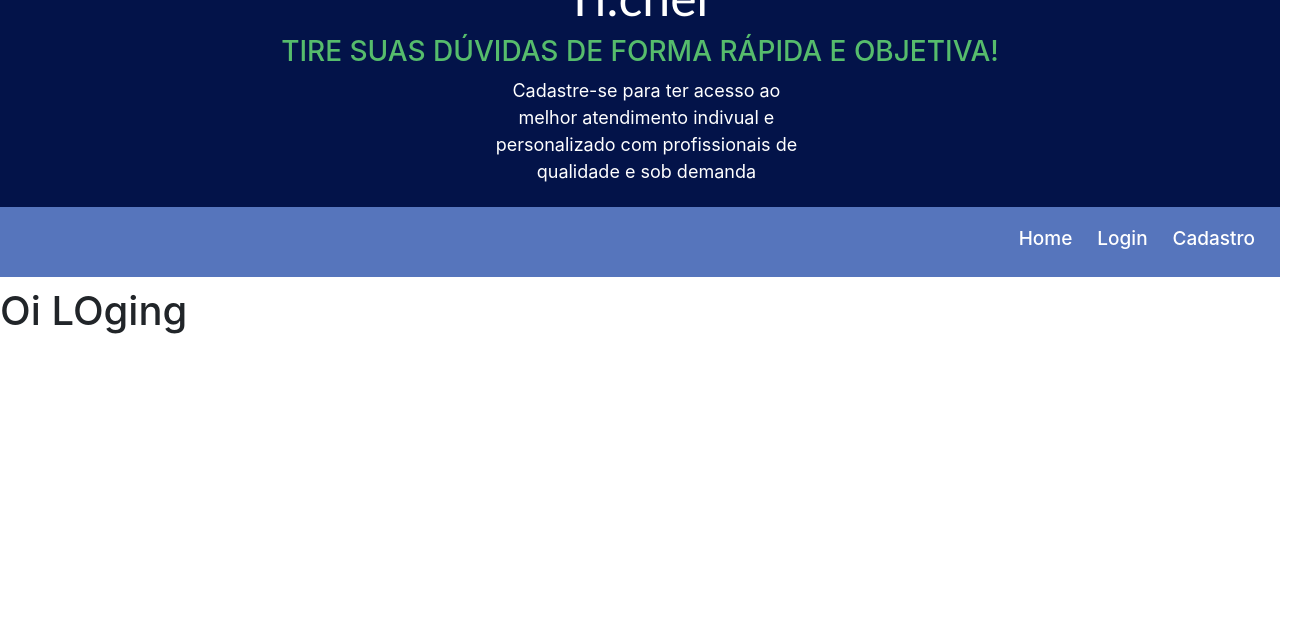
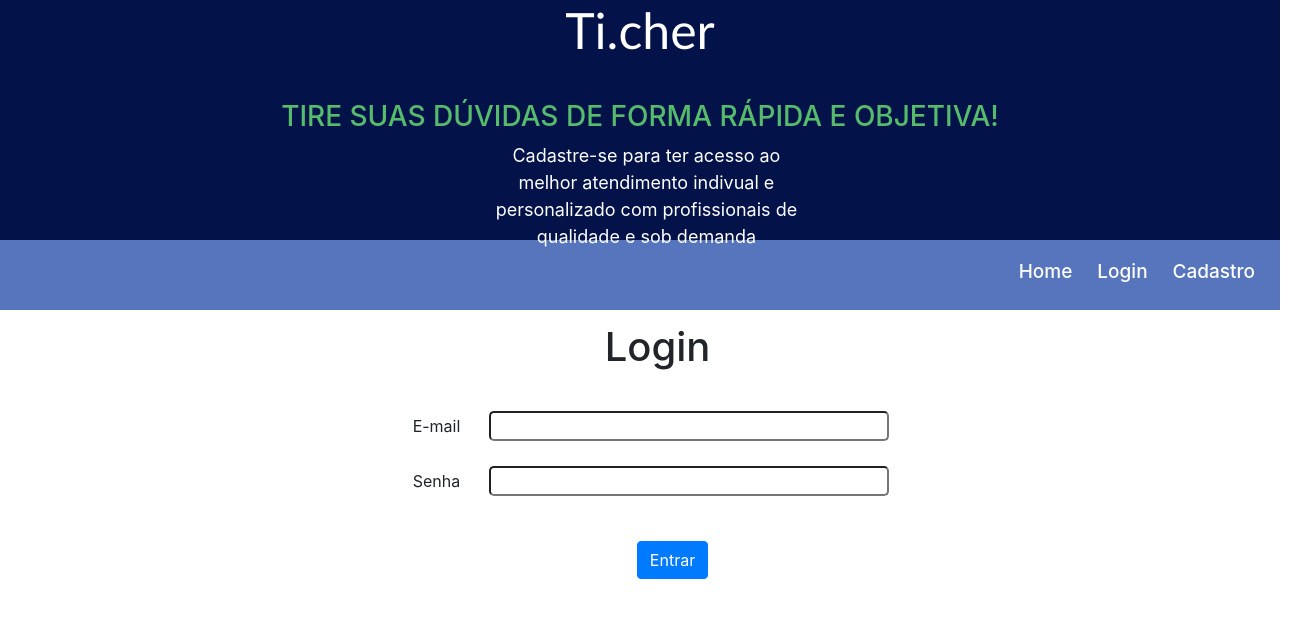
Before and after one commit to Juliana-Pavan-Marcussi/projetoFinal_front, a React (Create React App) app: page /login in a window 1280 px wide. Shown: the top 618 px of the page, 1315 px wide, since content can reach past the window. Built offline with nearby package versions, Linux system fonts and the light colour scheme.

Commit message:
Ajustes nas telas de logins e cadastro.

```diff
--- a/package.json
+++ b/package.json
@@ -9,7 +9,7 @@
     "@testing-library/react": "^11.1.0",
     "@testing-library/user-event": "^12.1.10",
     "axios": "^0.24.0",
-    "bootstrap": "^4.0.0-alpha.6",
+    "bootstrap": "^4.6.1",
     "material-icons": "^1.10.2",
     "multiselect-react-dropdown": "^2.0.7",
     "react": "^17.0.2",
@@ -18,6 +18,7 @@
     "react-icons": "^4.3.1",
     "react-router-dom": "^5.2.0",
     "react-scripts": "4.0.3",
+    "reactstrap": "^9.0.1",
     "web-vitals": "^1.0.1"
   },
   "scripts": {
--- a/public/index.html
+++ b/public/index.html
@@ -14,6 +14,7 @@
     href="https://fonts.googleapis.com/css?family=Material+Icons"
     rel="stylesheet"
   />
+  <link rel="stylesheet" href="https://cdn.jsdelivr.net/npm/bootstrap@4.0.0/dist/css/bootstrap.min.css" />
     <!--
       manifest.json provides metadata used when your web app is installed on a
       user's mobile device or desktop. See https://developers.google.com/web/fundamentals/web-app-manifest/
--- a/src/App.css
+++ b/src/App.css
@@ -8,7 +8,6 @@
 .header-content{
     background-color: #031349;
     height: 240px;
-    margin-top: -33px;
 }
 
 .subtitle-green{
@@ -25,5 +24,5 @@ text-align: center;
 }
 
 .content{
-    margin-top: 10px;
+    margin-top: 13px;
 }
--- a/src/Forms/AddUserForm.js
+++ b/src/Forms/AddUserForm.js
@@ -1,11 +1,27 @@
 import React, { useState } from 'react';
 import '../pages/Cadastro.css';
 import Multiselect from 'multiselect-react-dropdown';
-import { Button } from 'react-bootstrap';
+import {
+    Button,
+    Form,
+    FormGroup,
+    Label,
+    Input,
+    FormText,
+    Col,
+    Row,
+    Card,
+    CardBody,
+    Table,
+    CardHeader,
+    InputGroup,
+    InputGroupAddon,
+    InputGroupText,
+} from 'reactstrap';
 
 const AddUserForm = (props) => {
 
-    const initialFormState = { name: '', email: '', password: '' }
+    const initialFormState = { name: '', email: '', cpf: '', phone: '', password: '', checkbox: '' }
     const [user, setUser] = useState(initialFormState);
     const [isChecked, setIsChecked] = useState(false);
 
@@ -65,24 +81,27 @@ const AddUserForm = (props) => {
                     onChange={handleInputChange} />
             </div>
             <div className="input-form">
-                <input className="checkbox-input"
-                    type="checkbox"
-                    name="checkbox"
+                <Input
+                    type="radio"
+                    name="radio"
                     value={user.checkbox}
-                    checked={isChecked}
-                    onChange={handleInputChange} />
+                    onChange={handleInputChange}
+                    size="md"
+                    bsSize="large"
+                ></Input>
                 <label className="checkbox-label">Você é um professor?</label>
             </div>
             <div className="input-form">
-                <label className="text-label">URL do Linkedin</label>
+                <label className="text-label-2">URL do Linkedin</label>
                 <input className="text-input"
-                    type="text"
+                    type="url"
                     name="url"
                     value={user.url}
                     onChange={handleInputChange} />
             </div>
-            <div className="multiselct-form">
-            <label className="text-label">Assuntos</label>
+            <div className="input-form">
+                <Row>
+                    <span className="text-label-3">Assuntos</span>
                     <Multiselect
                         disablePreSelectedValues
                         displayValue="name"
@@ -107,13 +126,13 @@ const AddUserForm = (props) => {
                     //selectedValues={this.state.selectedValue} // Preselected value to persist in dropdown
                     //onSelect={this.onSelect} // Function will trigger on select event
                     //onRemove={this.onRemove} // Function will trigger on remove event
-                displayValue="name" // Property name to display in the dropdown options
                     />
+                </Row>
             </div>
             <div className="button-form">
-                <button className="btn-blue">Cadastre-se</button>
+                <Button color="primary">Cadastre-se</Button>
             </div>
-            <Button color="danger">Danger!</Button>
+
         </form>
     )
 }
--- /dev/null
+++ b/src/Forms/LoginUserForm.js
@@ -0,0 +1,46 @@
+import React, { useState } from 'react';
+import { Button } from 'reactstrap';
+
+const LoginUserForm = (props) => {
+
+    const initialFormState = {  email: '', password: '' }
+    const [user, setUser] = useState(initialFormState);
+
+    const handleInputChange = (event) => {
+        const { name, value } = event.target
+        setUser({ ...user, [name]: value })
+    };
+
+    return (
+        <form onSubmit={(event) => {
+            event.preventDefault()
+            if (!user.email || !user.password) return
+
+            props.loginUser(user)
+            setUser(initialFormState)
+        }}
+        >
+            <div className="input-form">
+                <label className="text-label">E-mail</label>
+                <input className="text-input"
+                    type="text"
+                    name="email"
+                    value={user.email}
+                    onChange={handleInputChange} />
+            </div>
+            <div className="input-form">
+                <label className="text-label">Senha</label>
+                <input className="text-input"
+                    type="password"
+                    name="password"
+                    value={user.password}
+                    onChange={handleInputChange} />
+            </div>
+            <div className="button-form">
+            <Button color="primary">Entrar</Button>
+            </div>
+        </form>
+    )
+}
+
+export default LoginUserForm
--- a/src/Services/UserService.js
+++ b/src/Services/UserService.js
@@ -11,6 +11,14 @@ class userService{
         });
 	}
 
+  loginUserService(user) {
+    return apiTicher
+    .post("/students")
+    .then((response) => {
+        return response.data;
+    });
+}
+
 }
 
 export default new userService;
--- a/src/pages/Cadastro.css
+++ b/src/pages/Cadastro.css
@@ -1,5 +1,10 @@
 .title{
     text-align: center;
+    margin-right: -35px;
+}
+
+h1{
+    margin-bottom: 2.5rem !important;
 }
 
 .input-form{
@@ -10,6 +15,21 @@
 .text-label{
     margin-right: 7px;
     text-align: center;
+    width: 90px;
+}
+
+.text-label-2{
+    margin-right: 14px;
+    text-align: center;
+    width: 140px;
+    margin-left: -53px;
+}
+
+.text-label-3 {
+    margin-right: -699px;
+    text-align: center;
+    width: 140px;
+    margin-left: 567px;
 }
 
 .text-input{
@@ -27,12 +47,14 @@
 }
 
 .checkbox-input{
-    margin-right: 4px;
+    margin-right: 8px;
+    width: 25px;
 }
 
 .button-form{
     text-align: center;
     margin-top: 40px;
+    margin-left: 65px;
 }
 
 .multiselect-form{
--- a/src/pages/Home.css
+++ b/src/pages/Home.css
@@ -8,7 +8,7 @@
     text-align: center;
     font-weight: 600;
     font-size:20px;
-    text-shadow: 2px 2px 2px #c1c1c1;
+    text-shadow: 1px 1px 2px #c1c1c1;
 }
 
 .icon{
@@ -18,10 +18,10 @@
 
 svg {
     stroke: currentcolor;
-    fill: green;
+    fill: #56BC6C;
     stroke-width: 0;
-    height: 1em;
-    width: 1em;
+    height: 1.5em;
+    width: 1.5em;
 }
 
 .footer{
@@ -40,5 +40,5 @@ svg {
 .footer-info-title{
     font-weight: 600;
     font-size:20px;
-    text-shadow: 2px 2px 2px #c1c1c1;
+    text-shadow: 1px 1px 2px #c1c1c1;
 }
--- a/src/pages/Login.js
+++ b/src/pages/Login.js
@@ -1,9 +1,19 @@
-import React from 'react'
+import React, { useState } from 'react';
+import UserService from '../Services/UserService';
+import LoginUserForm from '../Forms/LoginUserForm';
 
-function Login() {
+const Login = () => {
+
+    const [users, setUsers] = useState('');
+
+    const loginUser = (user) => {
+       return UserService.loginUserService(user);
+        }
+
     return (
         <div>
-            <h1>Oi LOging</h1>
+            <h1 className="title">Login</h1>
+            <LoginUserForm loginUser={loginUser} />
         </div>
     )
 }
```
Also changed, not shown: src/index.js (+3 -7 lines), 1 other file (tests, documents, lock files or other folders). Lines whose indentation alone changed are shown as unchanged.
